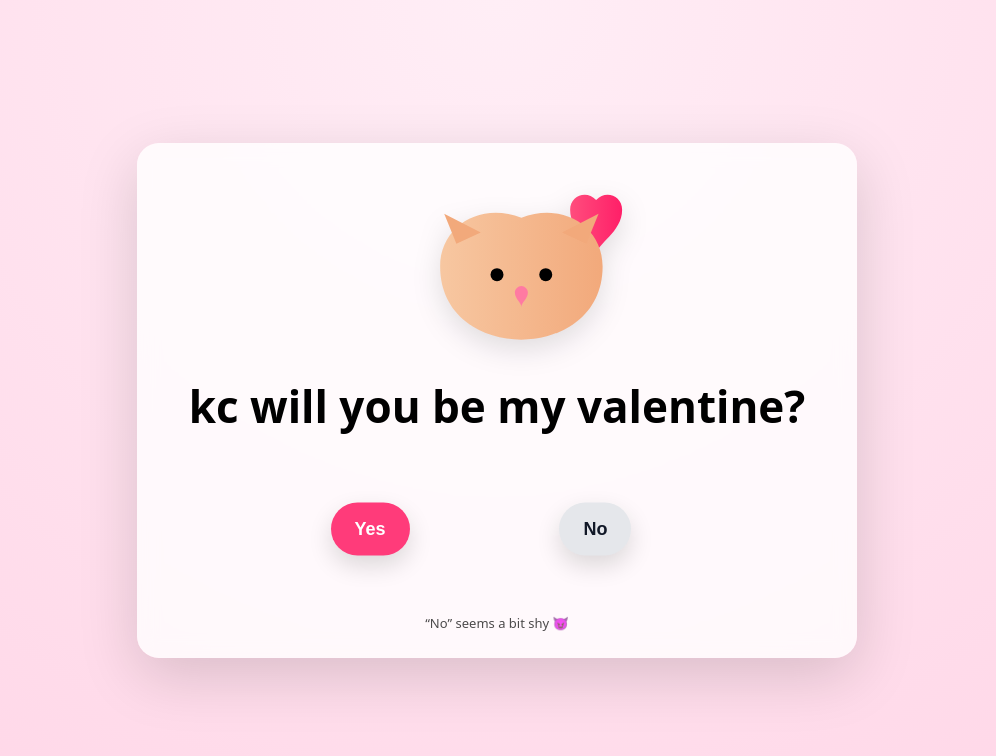
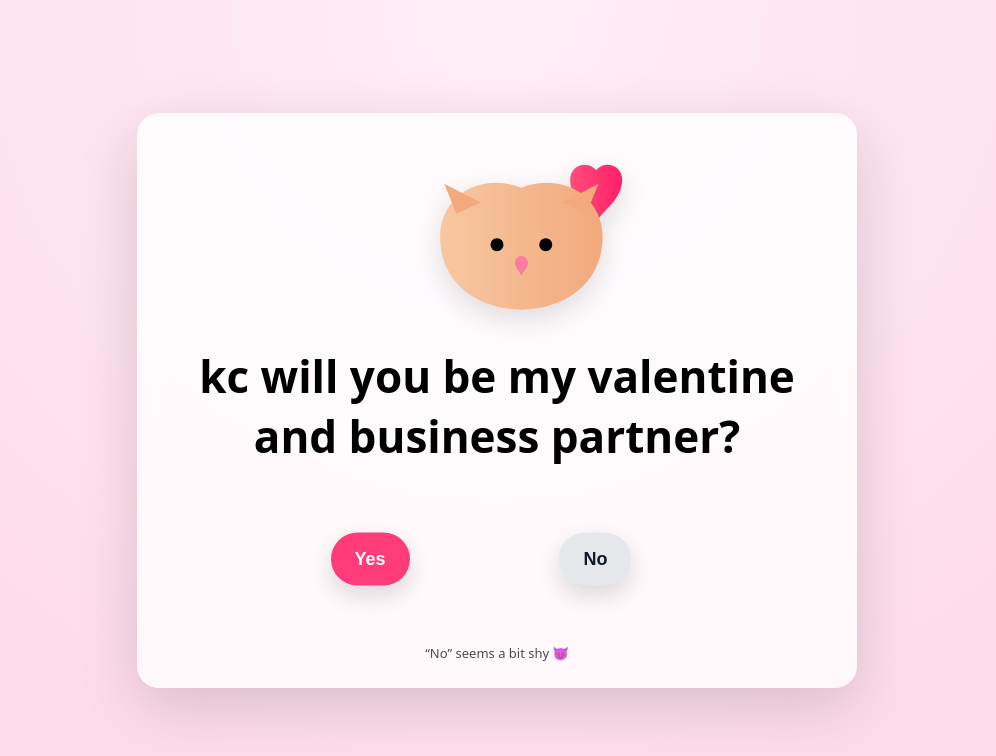
Before and after one commit to krrishjainn/test, a plain HTML site: page index.html in a window 1280 px wide. Shown: the whole page, without its empty margins (143-1139 px from the left). Drawn offline with nearby package versions, Linux system fonts and the light colour scheme.

Commit message:
Update valentine proposal message in index.html

```diff
--- a/index.html
+++ b/index.html
@@ -171,7 +171,7 @@
             fill="#ff7aa2"/>
     </svg>
 
-    <h1>kc will you be my valentine?</h1>
+    <h1>kc will you be my valentine and business partner?</h1>
 
     <section class="button-zone" id="zone">
       <button id="yesBtn">Yes</button>
```
